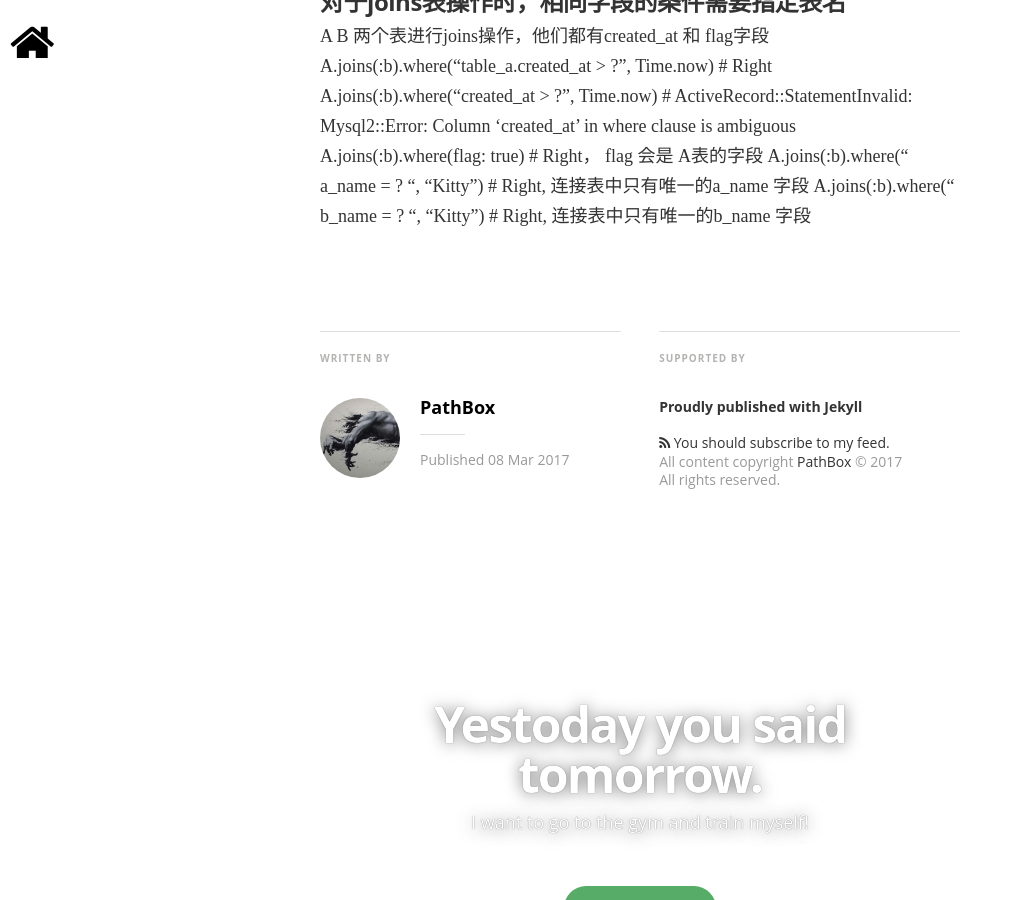
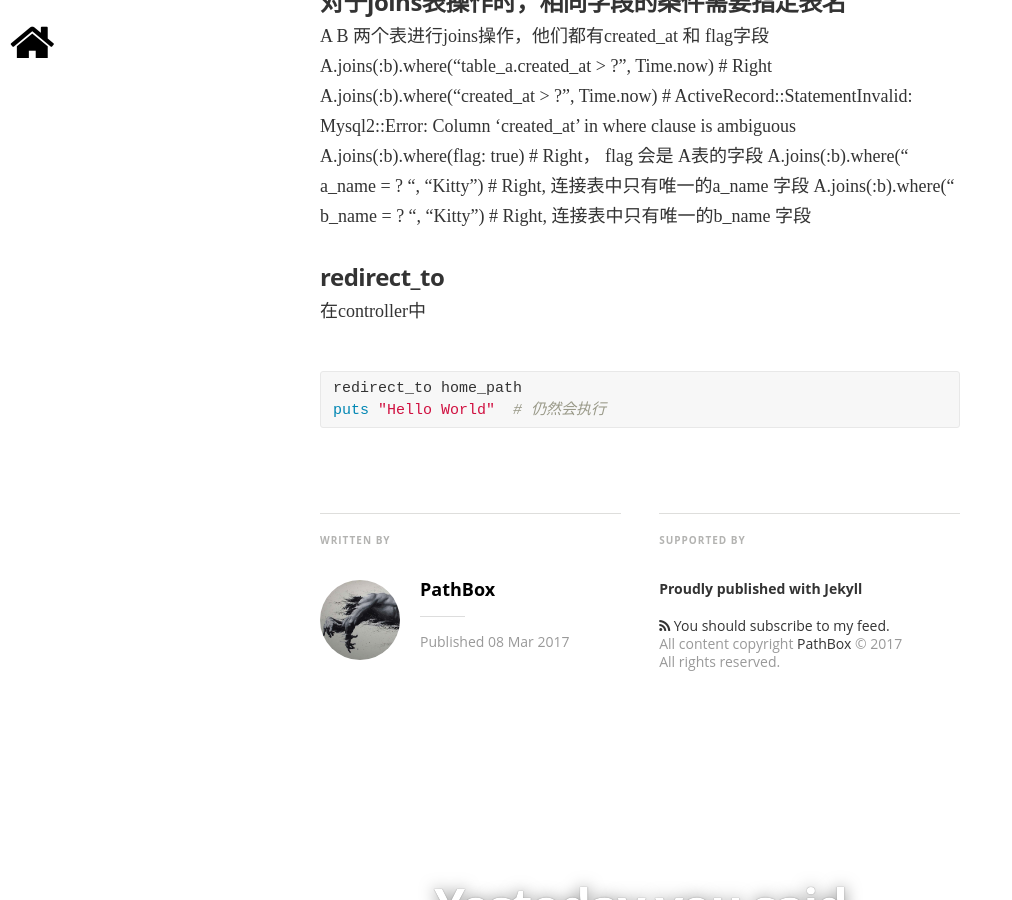
Before and after one commit to pathbox/pathbox.github.io, a Jekyll site: the page built from _posts/2017-03-08-work-summary-in-Udesk-two.md, in a window 1280 px wide and 900 px high, scrolled down 3767 px. Shown: the whole window, without its empty margins (0-1012 px from the left). Built offline with Jekyll 4.4.1, drawn with Linux system fonts in a browser that asks for light colours; nearby versions of some CDN libraries; some web fonts are replaced; comment, search, counter and statistics services are not loaded.

Commit message:
redirect_to 后的代码仍然会执行

````diff
--- a/_posts/2017-03-08-work-summary-in-Udesk-two.md
+++ b/_posts/2017-03-08-work-summary-in-Udesk-two.md
@@ -83,3 +83,11 @@ A.joins(:b).where("created_at > ?", Time.now) # ActiveRecord::StatementInvalid:
 A.joins(:b).where(flag: true) # Right， flag 会是 A表的字段
 A.joins(:b).where(" a_name = ? ", "Kitty") # Right, 连接表中只有唯一的a_name 字段
 A.joins(:b).where(" b_name = ? ", "Kitty") # Right, 连接表中只有唯一的b_name 字段
+
+##### redirect_to
+在controller中
+
+```ruby
+redirect_to home_path
+puts "Hello World"  # 仍然会执行
+```
````
